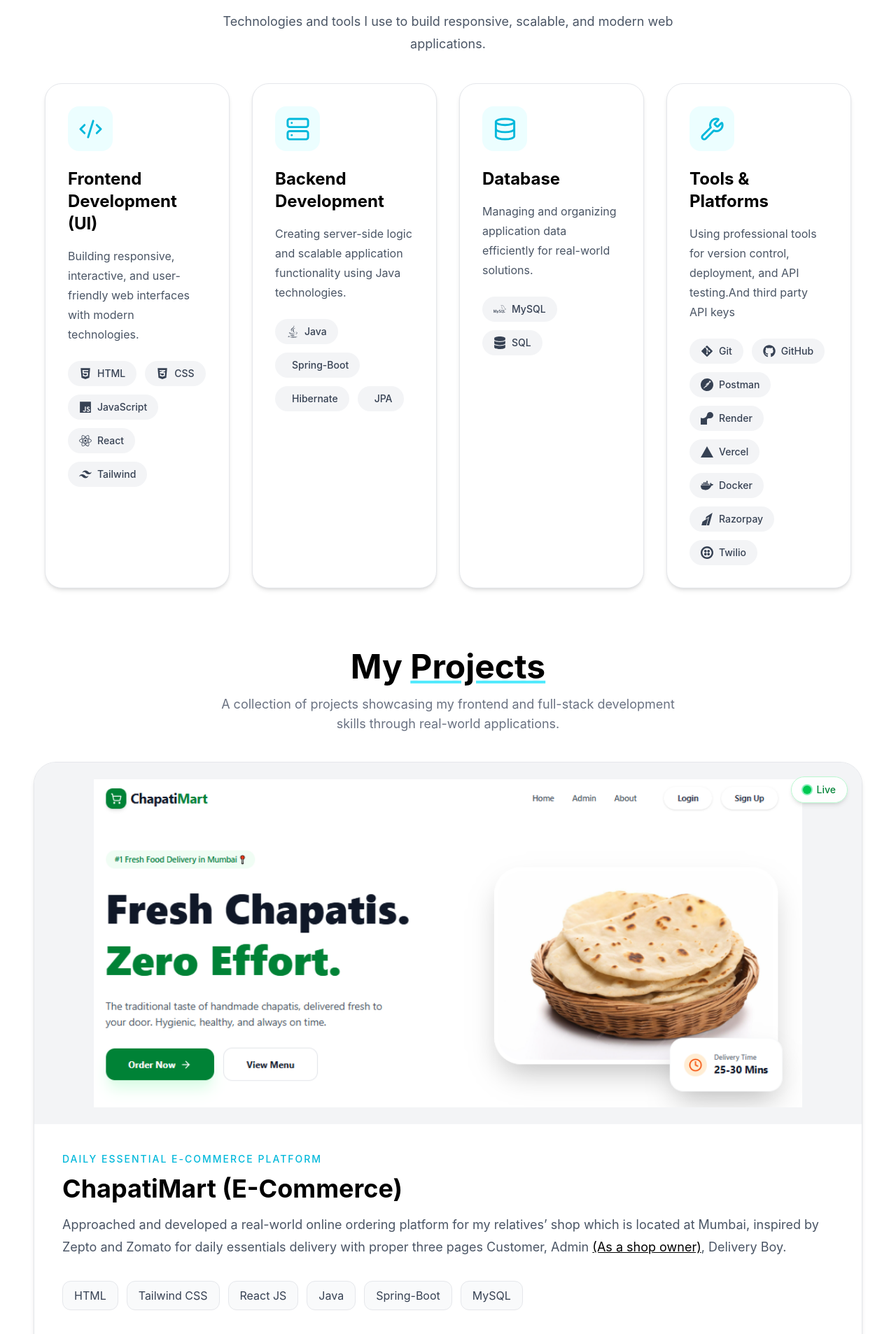
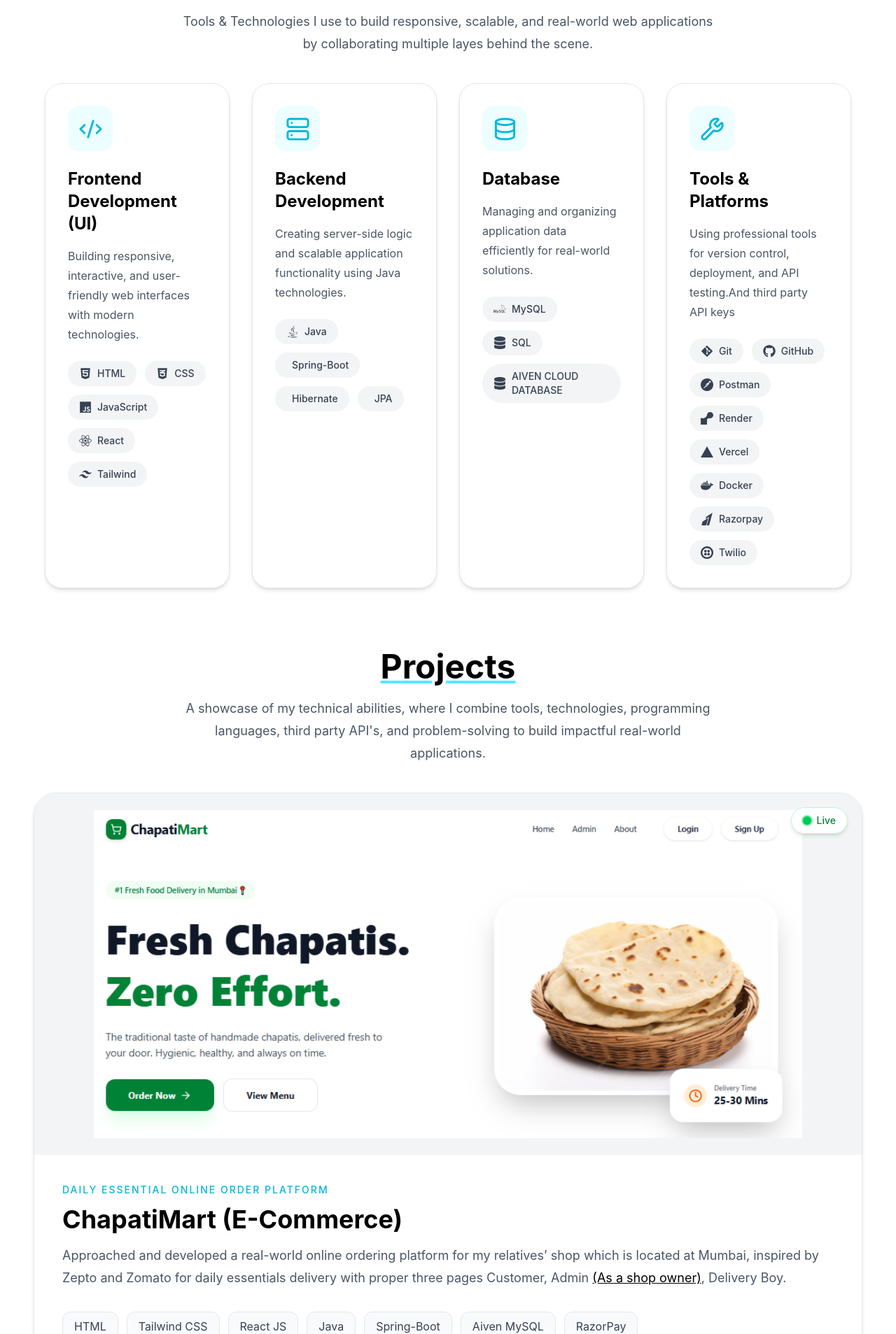
Before and after one commit to 7498924522/MyPortfolio, a React app: page / in a window 1280 px wide. Shown: the part 893-2800 px from the top of the page at 70% size. Built offline with nearby package versions, Linux system fonts and the light colour scheme; the HTML template or start-up script is replaced by a standard one.

Commit message:
HomePageCorrected

```diff
--- a/src/App.jsx
+++ b/src/App.jsx
@@ -1,30 +1,18 @@
 import { useState } from 'react'
 import reactLogo from './assets/react.svg'
 import viteLogo from './assets/vite.svg'
-import { ExternalLink, ArrowRight } from "lucide-react";
 import './App.css'
-import Navbar from './Component/Navbar'
-import Summary from './Component/Summary'
-import Skills from './Component/Skills'
-import ProjectShort from './Component/ProjectShort';
-
+// import Navbar from './Component/Navbar'
+// import Summary from './Component/Summary'
+// import Skills from './Component/Skills'
+// import ProjectShort from './Component/ProjectShort';
+import Home from './Pages/Home';
 function App() {
 
 
   return (
     <>
-    <div>
-     <Navbar/>
-
-     <Summary/>
-
-     <Skills/>
-    <ProjectShort/>
-     <div className='my-40 bg-red-700'>
-
-     </div>
-    </div>
-
+     <Home />
     </>
   )
 }
--- a/src/Component/Navbar.jsx
+++ b/src/Component/Navbar.jsx
@@ -20,8 +20,8 @@
     { name: "About", icon: <User size={18} /> },
     { name: "Skills", icon: <Brain size={18} /> },
     { name: "Projects", icon: <FolderGit2 size={18} /> },
+    { name: "Experience", icon: <BriefcaseBusiness size={18} /> },
     { name: "Education", icon: <GraduationCap size={18} /> },
-    { name: "Experience", icon: <BriefcaseBusiness size={18} /> },
     { name: "Certificates", icon: <Award size={18} /> },
     { name: "Contact", icon: <Mail size={18} /> },
   ];
--- a/src/Component/ProjectShort.jsx
+++ b/src/Component/ProjectShort.jsx
@@ -2,23 +2,14 @@
 import { ExternalLink, ArrowRight } from "lucide-react";
 import { FaGithub } from "react-icons/fa";
 import Project1 from "../assets/C_Mart.PNG";
+import Title from "./Title";
 
 function ProjectShort() {
   return (
     <>
       <section className="w-full px-4 md:px-8 lg:px-12 py-12">
-
-        <div className="text-center mb-10">
-          <h1 className="text-4xl md:text-5xl font-bold text-black">
-            My <span className="underline decoration-cyan-300">Projects</span>
-          </h1>
-
-          <p className="text-gray-500 mt-4 max-w-2xl mx-auto text-sm md:text-lg">
-            A collection of projects showcasing my frontend and
-            full-stack development skills through real-world applications.
-          </p>
-        </div>
-
+       <Title title="Projects" description="A showcase of my technical abilities, where I combine tools, technologies, programming languages,
+       third party API's, and problem-solving to build impactful real-world applications." />
         <div className="max-w-7xl mx-auto rounded-[32px] overflow-hidden border border-gray-200 bg-white shadow-md hover:shadow-2xl transition-all duration-500 group">
 
           <div className="relative bg-gray-100">
@@ -31,9 +22,9 @@
                   <span className="relative inline-flex rounded-full h-3 w-3 bg-green-500"></span>
                 </span>
 
-                <span className="text-green-700 font-medium text-sm">
+                <a href="https://chapati-mart.vercel.app/" className="text-green-700 font-medium text-sm cursor-pointer">
                   Live
-                </span>
+                </a>
               </div>
             </div>
 
@@ -50,7 +41,7 @@
           <div className="p-6 md:p-8 lg:p-10">
 
             <p className="uppercase tracking-[2px] text-cyan-500 text-sm font-medium mb-3">
-              Daily Essential E-Commerce Platform
+              Daily Essential Online Order Platform
             </p>
 
             <h2 className="text-3xl md:text-4xl font-bold text-black mb-4">
@@ -64,7 +55,7 @@
             </p>
 
             <div className="flex flex-wrap gap-3 mt-8 cursor-pointer">
-              {["HTML","Tailwind CSS","React JS", "Java","Spring-Boot", "MySQL"].map(
+              {["HTML","Tailwind CSS","React JS", "Java","Spring-Boot", "Aiven MySQL","RazorPay"].map(
                 (tech, index) => (
                   <span
                     key={index}
@@ -80,15 +71,15 @@
 
               <div className="flex flex-wrap gap-4">
 
-                <button className="bg-black cursor-pointer text-white px-6 py-3 rounded-2xl flex items-center gap-2 hover:bg-cyan-300 hover:text-black transition duration-300">
+                <a href="https://chapati-mart.vercel.app/" className="bg-black cursor-pointer text-white px-6 py-3 rounded-2xl flex items-center gap-2 hover:bg-cyan-300 hover:text-black transition duration-300">
                   <ExternalLink size={18} />
                   Live Demo
-                </button>
+                </a>
 
-                <button className="border border-gray-300 cursor-pointer px-6 py-3 rounded-2xl flex items-center gap-2 text-black hover:bg-cyan-300 transition duration-300">
+                <a href="https://github.com/7498924522/ChapatiMart" className="border border-gray-300 cursor-pointer px-6 py-3 rounded-2xl flex items-center gap-2 text-black hover:bg-cyan-300 transition duration-300">
                   <FaGithub size={18} />
                   GitHub
-                </button>
+                </a>
               </div>
 
               <button className="text-cyan-500 cursor-pointer hover:text-cyan-700 flex items-center gap-2 text-lg font-medium transition duration-300">
--- a/src/Component/Skills.jsx
+++ b/src/Component/Skills.jsx
@@ -1,7 +1,8 @@
 import React from "react";
 import {FaReact,FaHtml5,FaCss3Alt,FaJs,FaJava,FaGitAlt,FaGithub,FaDatabase,} from "react-icons/fa";
-import {SiTailwindcss,SiMysql,SiPostman,SiRender,SiVercel, SiDocker, SiRazorpay, SiTwilio} from "react-icons/si";
+import {SiTailwindcss,SiMysql,SiPostman,SiRender,SiVercel, SiDocker, SiRazorpay, SiTwilio, SiH2Database} from "react-icons/si";
 import {Code2,Database,Wrench,Server} from "lucide-react";
+import Title from "./Title";
 
 function Skills() {
   const skills = [
@@ -36,6 +37,7 @@
       tech: [
         { name: "MySQL", icon: <SiMysql /> },
         { name: "SQL", icon: <FaDatabase /> },
+        { name: "AIVEN CLOUD DATABASE", icon: <FaDatabase /> },
       ],
     },
 
@@ -59,19 +61,8 @@
   return (
     <section className=" py 8 md:py-10 px-6 md:px-16 bg-white">
       <div className="max-w-7xl mx-auto">
-
-        {/* Heading */}
-        <div className="text-center mb-10">
-          <h1 className="text-4xl md:text-5xl font-bold text-black">
-           My <u className="underline decoration-cyan-300">Skills</u>
-          </h1>
-
-          <p className="text-gray-600 mt-5 text-lg max-w-2xl mx-auto leading-8">
-            Technologies and tools I use to build responsive,
-            scalable, and modern web applications.
-          </p>
-        </div>
-
+        <Title title="Skills"  description="Tools & Technologies I use to build responsive, scalable, and real-world web applications
+        by collaborating multiple layes behind the scene." />
         {/* Skill Cards */}
         <div className="grid grid-cols-1 md:grid-cols-2 xl:grid-cols-4 gap-8">
 
--- a/src/Component/Summary.jsx
+++ b/src/Component/Summary.jsx
@@ -39,7 +39,7 @@
             <h2 className="mt-4 text-lg sm:text-2xl lg:text-3xl text-gray-700 font-semibold leading-relaxed">
               Java Full Stack Developer <br className="sm:hidden" />
               <span className="hidden sm:inline"> | </span>
-              React Developer
+              Front-End Developer
             </h2>
 
             <p className="mt-6 text-gray-600 text-base sm:text-lg leading-8 max-w-xl mx-auto md:mx-0">
--- /dev/null
+++ b/src/Component/Title.jsx
@@ -0,0 +1,19 @@
+import React from "react";
+
+function Title({ title, description }) {
+  return (
+    <div>
+      <div className="text-center mb-10">
+        <h1 className="text-4xl md:text-5xl font-bold  text-black ">
+          <u className="underline decoration-cyan-300 ">{title}</u>
+        </h1>
+
+        <p className="text-gray-600 mt-5 text-lg max-w-3xl mx-auto leading-8">
+          {description}
+        </p>
+      </div>
+    </div>
+  );
+}
+
+export default Title;
--- /dev/null
+++ b/src/Pages/Home.jsx
@@ -0,0 +1,25 @@
+import React from 'react'
+import Navbar from '../Component/Navbar'
+import Summary from '../Component/Summary'
+import ProjectShort from '../Component/ProjectShort'
+import Skills from '../Component/Skills'
+
+function Home() {
+  return (
+    <>
+    {/* Top Section */}
+    <Navbar/>
+
+    {/* My Short Summary  */}
+    <Summary/>
+
+    {/* Skills */}
+    <Skills/>
+
+    {/* Project Section */}
+    <ProjectShort/>
+    </>
+  )
+}
+
+export default Home
```
Also changed, not shown: src/Component/ProjectDetailed.jsx (added), src/Component/ProjectSection.jsx (deleted).
